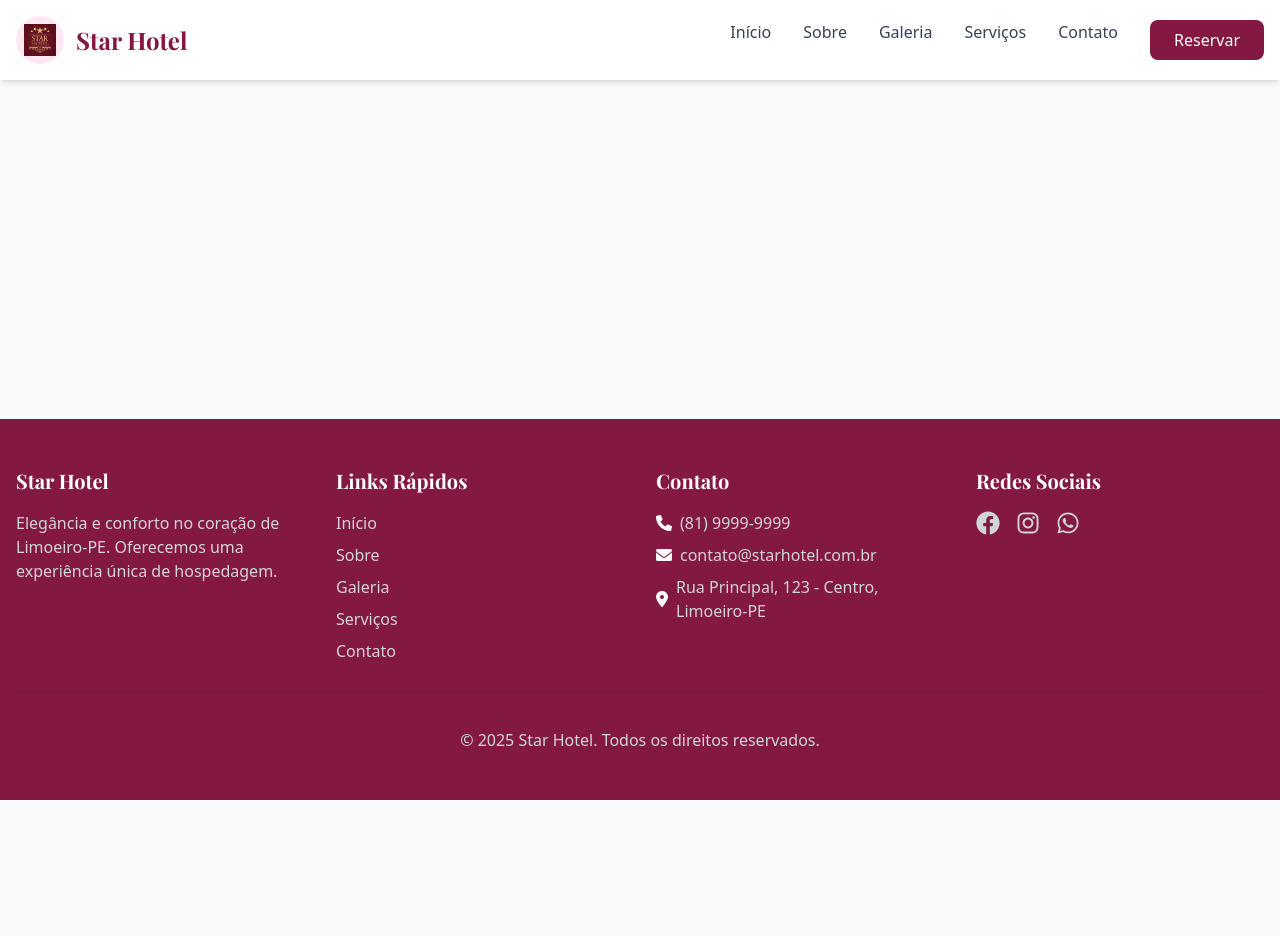
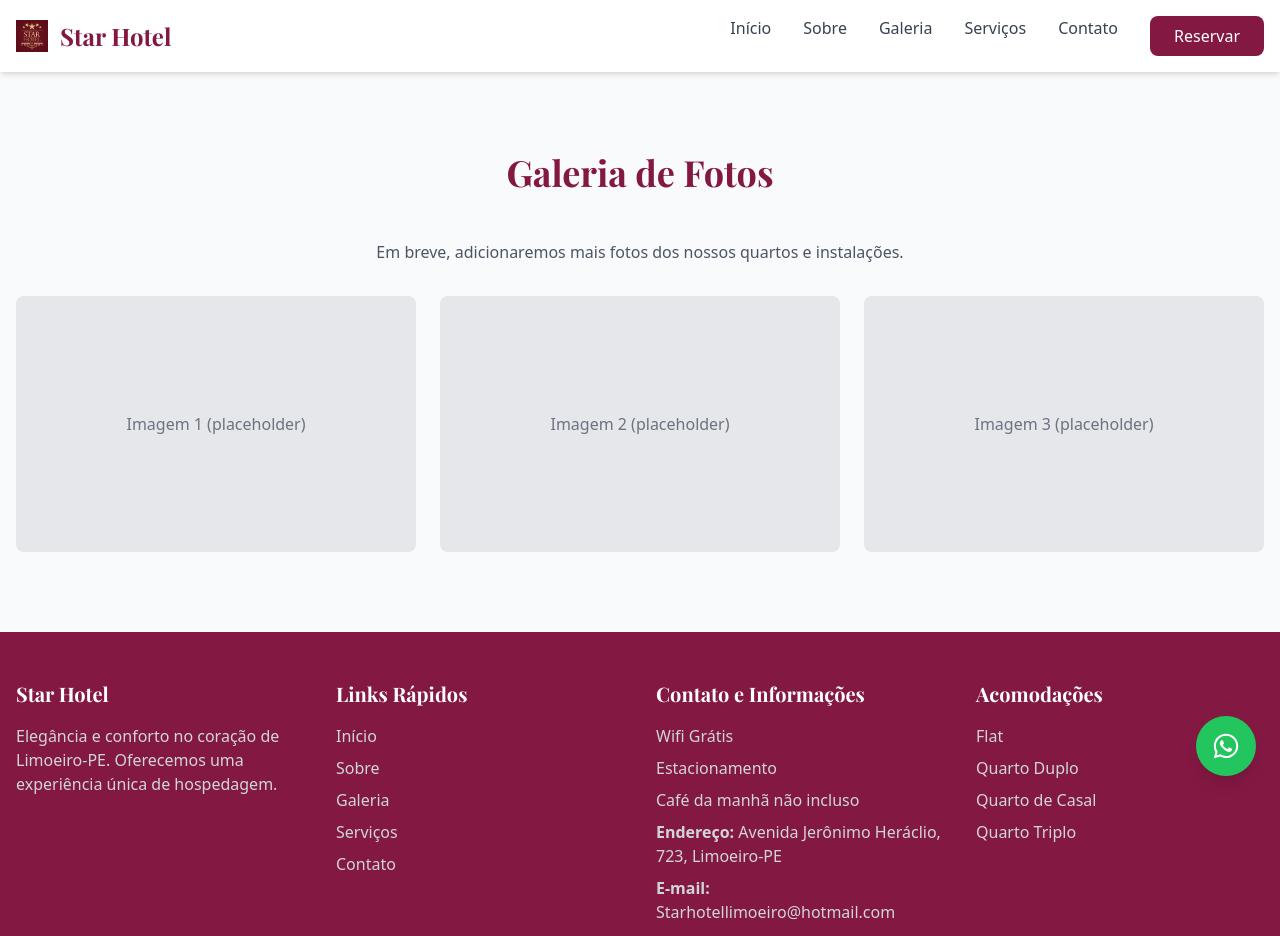
Before and after one commit to mclaracsoares/Site_StarHotel, a React (Vite) app: page /galeria in a window 1280 px wide. Shown: the top 936 px of the page. Before the commit the page ends 800 px from the top, so only its background shows below. Built offline with nearby package versions, Linux system fonts and the light colour scheme; what parse would draw is missing.

Commit message:
alteracoes dnv

```diff
--- a/src/App.jsx
+++ b/src/App.jsx
@@ -1,10 +1,12 @@
 import { BrowserRouter as Router, Routes, Route } from 'react-router-dom'
 import Header from './components/Header'
 import Footer from './components/Footer'
+import WhatsAppButton from './components/WhatsAppButton'
 import HomePage from './pages/HomePage'
 import ReservasPage from './pages/ReservasPage'
 import AdminPage from './pages/AdminPage'
 import ConfirmacaoPage from './pages/ConfirmacaoPage'
+import GaleriaPage from './pages/GaleriaPage'
 import './index.css'
 
 function App() {
@@ -18,9 +20,11 @@ function App() {
             <Route path="/reservas" element={<ReservasPage />} />
             <Route path="/admin" element={<AdminPage />} />
             <Route path="/confirmacao" element={<ConfirmacaoPage />} />
+            <Route path="/galeria" element={<GaleriaPage />} />
           </Routes>
         </main>
         <Footer />
+        <WhatsAppButton />
       </div>
     </Router>
   )
--- a/src/components/Footer.jsx
+++ b/src/components/Footer.jsx
@@ -45,24 +45,38 @@ function Footer() {
             </ul>
           </div>
 
-          {/* Contato */}
+          {/* Contato e Informações */}
           <div>
-            <h3 className="text-xl font-playfair font-bold mb-4">Contato</h3>
+            <h3 className="text-xl font-playfair font-bold mb-4">Contato e Informações</h3>
             <ul className="space-y-2">
-              <li className="flex items-center">
-                <i className="fas fa-phone mr-2"></i>
-                <span className="text-gray-300">(81) 9999-9999</span>
+              <li className="text-gray-300">Wifi Grátis</li>
+              <li className="text-gray-300">Estacionamento</li>
+              <li className="text-gray-300">Café da manhã não incluso</li>
+              <li className="text-gray-300">
+                <span className="font-semibold">Endereço:</span> Avenida Jerônimo Heráclio, 723, Limoeiro-PE
               </li>
-              <li className="flex items-center">
-                <i className="fas fa-envelope mr-2"></i>
-                <span className="text-gray-300">contato@starhotel.com.br</span>
+              <li className="text-gray-300">
+                <span className="font-semibold">E-mail:</span> Starhotellimoeiro@hotmail.com
               </li>
-              <li className="flex items-center">
-                <i className="fas fa-map-marker-alt mr-2"></i>
-                <span className="text-gray-300">
-                  Rua Principal, 123 - Centro, Limoeiro-PE
-                </span>
+              <li className="text-gray-300">
+                <a href="https://wa.me/5581982847055" target="_blank" rel="noopener noreferrer" className="hover:text-white">
+                  <span className="font-semibold">Whatsapp:</span> (81) 98284-7055
+                </a>
               </li>
+              <li className="text-gray-300">
+                <span className="font-semibold">Fixo:</span> (81) 3628-2795
+              </li>
+            </ul>
+          </div>
+
+          {/* Tipos de Quarto */}
+          <div>
+            <h3 className="text-xl font-playfair font-bold mb-4">Acomodações</h3>
+             <ul className="space-y-2">
+              <li className="text-gray-300">Flat</li>
+              <li className="text-gray-300">Quarto Duplo</li>
+              <li className="text-gray-300">Quarto de Casal</li>
+              <li className="text-gray-300">Quarto Triplo</li>
             </ul>
           </div>
 
@@ -87,7 +101,7 @@ function Footer() {
                 <FaInstagram size={24} />
               </a>
               <a
-                href="https://wa.me/5581999999999"
+                href="https://wa.me/5581982847055"
                 target="_blank"
                 rel="noopener noreferrer"
                 className="text-gray-300 hover:text-white"
--- a/src/components/Header.jsx
+++ b/src/components/Header.jsx
@@ -6,17 +6,15 @@ function Header() {
   const [isMenuOpen, setIsMenuOpen] = useState(false)
 
   return (
-    <header className="fixed w-full bg-white shadow-md z-50">
+    <header className="relative w-full bg-white shadow-md z-50">
       <nav className="container mx-auto px-4 py-4">
         <div className="flex justify-between items-center">
-          <Link to="/" className="flex items-center">
-            <div className="logo-container mr-3">
-              <img
-                src="/images/logo.png"
-                alt="Star Hotel Logo"
-                className="w-8 h-8"
-              />
-            </div>
+          <Link to="/" className="flex items-center space-x-3">
+            <img
+              src="/images/logo.png"
+              alt="Star Hotel Logo"
+              className="h-8 w-auto"
+            />
             <div className="text-2xl font-playfair font-bold text-wine-900">
               Star Hotel
             </div>
--- /dev/null
+++ b/src/components/WhatsAppButton.jsx
@@ -0,0 +1,22 @@
+import React from 'react'
+import { FaWhatsapp } from 'react-icons/fa'
+
+function WhatsAppButton() {
+  const phoneNumber = '5581982847055' // Número com código do país (Brasil = 55)
+  const message = 'Olá! Gostaria de mais informações sobre o Star Hotel.' // Mensagem padrão (opcional)
+  const whatsappLink = `https://wa.me/${phoneNumber}?text=${encodeURIComponent(message)}`
+
+  return (
+    <a
+      href={whatsappLink}
+      target="_blank"
+      rel="noopener noreferrer"
+      className="fixed bottom-6 right-6 bg-green-500 text-white p-4 rounded-full shadow-lg hover:bg-green-600 transition-colors duration-300 z-50"
+      aria-label="Conversar no WhatsApp"
+    >
+      <FaWhatsapp size={28} />
+    </a>
+  )
+}
+
+export default WhatsAppButton
--- a/src/pages/AdminPage.jsx
+++ b/src/pages/AdminPage.jsx
@@ -55,6 +55,22 @@ function AdminPage() {
     } catch (error) {
       console.error('Erro ao atualizar status:', error)
       alert('Erro ao atualizar status da reserva')
+    }
+  }
+
+  const deleteReserva = async (id) => {
+    if (window.confirm('Tem certeza que deseja excluir esta reserva?')) {
+      try {
+        const Reserva = Parse.Object.extend('Reserva')
+        const query = new Parse.Query(Reserva)
+        const reserva = await query.get(id)
+        await reserva.destroy()
+        // Atualizar a lista de reservas após exclusão
+        fetchReservas()
+      } catch (error) {
+        console.error('Erro ao excluir reserva:', error)
+        alert('Erro ao excluir reserva')
+      }
     }
   }
 
@@ -147,6 +163,13 @@ function AdminPage() {
                         Cancelar
                       </button>
                     )}
+                    {/* Botão Excluir */}
+                    <button
+                      onClick={() => deleteReserva(reserva.id)}
+                      className="text-gray-500 hover:text-gray-700"
+                    >
+                      Excluir
+                    </button>
                   </div>
                 </td>
               </tr>
--- /dev/null
+++ b/src/pages/GaleriaPage.jsx
@@ -0,0 +1,31 @@
+import React from 'react'
+
+function GaleriaPage() {
+  return (
+    <div className="container mx-auto px-4 py-20">
+      <h1 className="text-4xl font-playfair font-bold text-wine-900 text-center mb-12">
+        Galeria de Fotos
+      </h1>
+      <p className="text-center text-gray-600 mb-8">
+        Em breve, adicionaremos mais fotos dos nossos quartos e instalações.
+      </p>
+
+      {/* Estrutura básica para a galeria - substitua com suas imagens */}
+      <div className="grid grid-cols-1 md:grid-cols-2 lg:grid-cols-3 gap-6">
+        {/* Exemplo de item - Adicione seus itens aqui */}
+        <div className="bg-gray-200 h-64 rounded-lg flex items-center justify-center text-gray-500">
+          Imagem 1 (placeholder)
+        </div>
+        <div className="bg-gray-200 h-64 rounded-lg flex items-center justify-center text-gray-500">
+          Imagem 2 (placeholder)
+        </div>
+        <div className="bg-gray-200 h-64 rounded-lg flex items-center justify-center text-gray-500">
+          Imagem 3 (placeholder)
+        </div>
+        {/* Adicione mais divs para mais imagens */}
+      </div>
+    </div>
+  )
+}
+
+export default GaleriaPage
```
